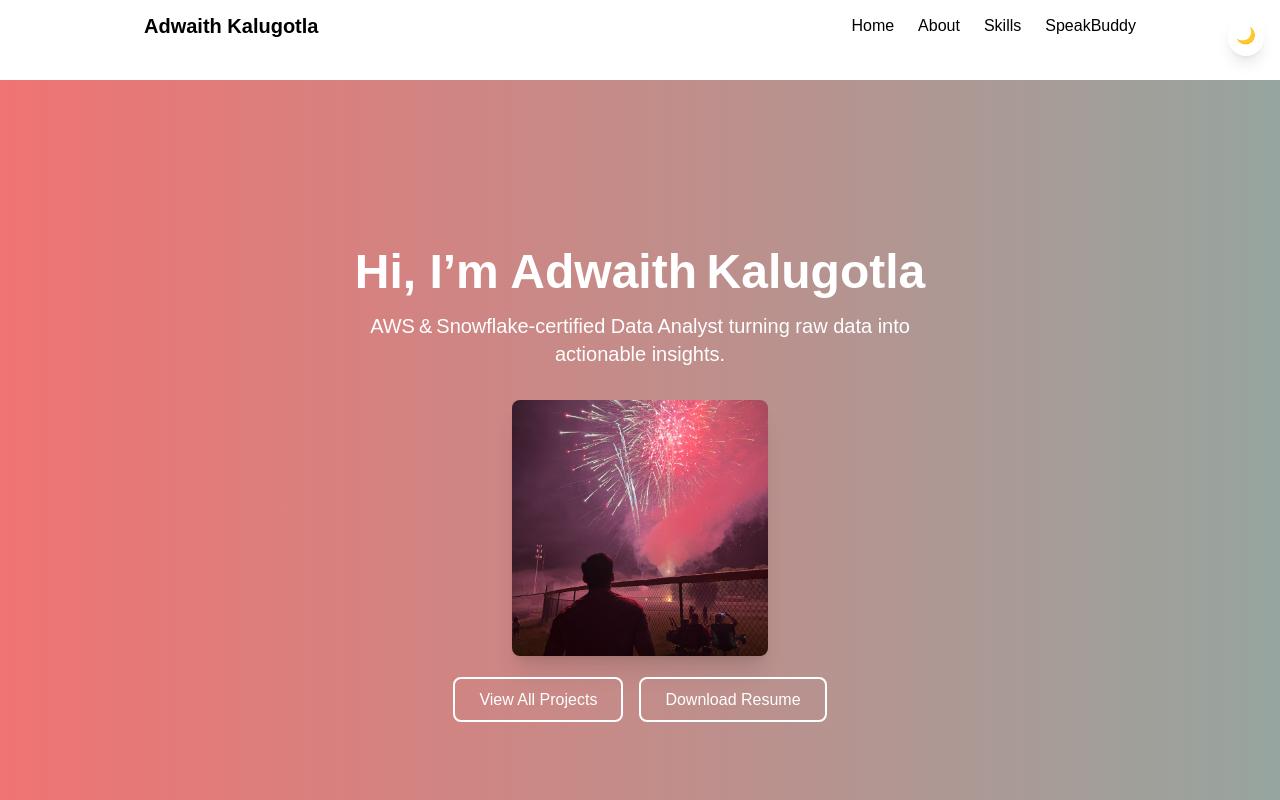
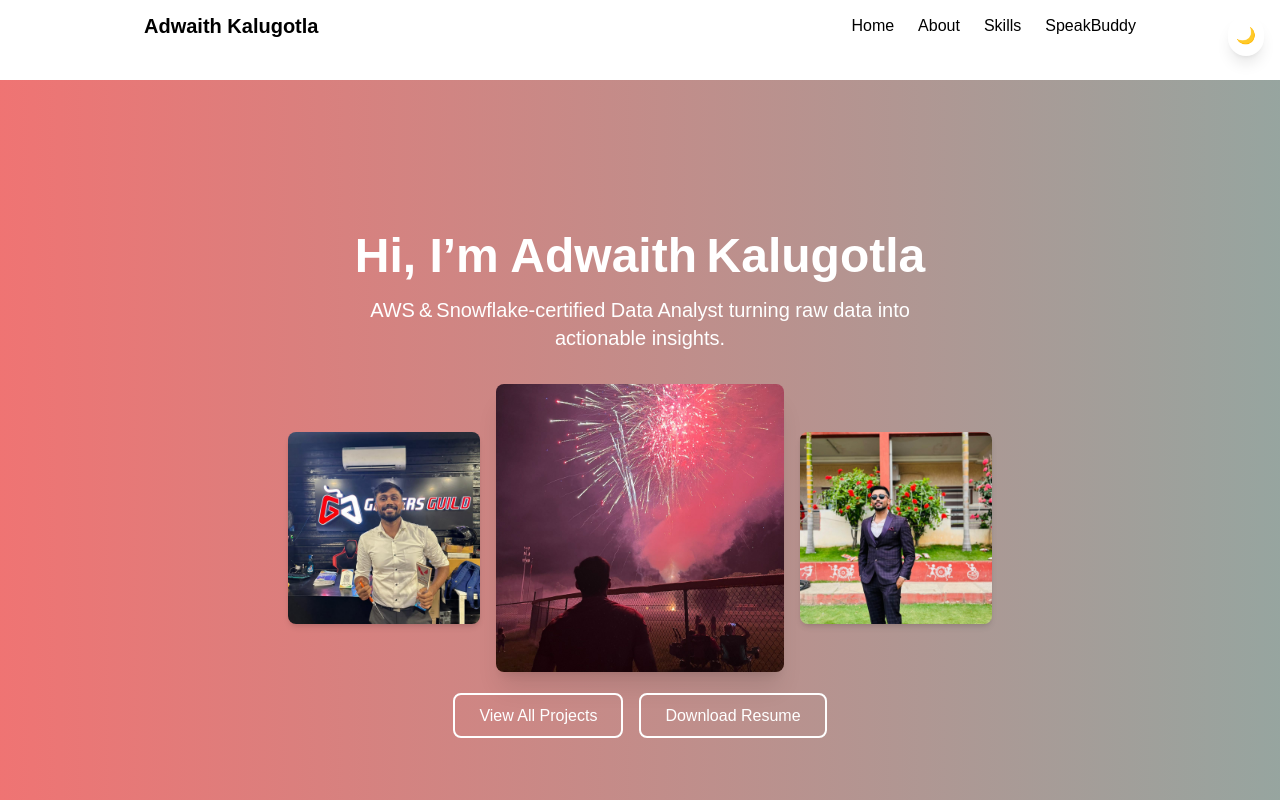
Before and after one commit to adwaithkalugotla/portfolio, a Next.js app: page / in a window 1280 px wide. Shown: the top 800 px of the page. Built offline with nearby package versions, Linux system fonts and the light colour scheme.

Commit message:
Add flanking portraits to Hero section

```diff
--- a/components/Hero.tsx
+++ b/components/Hero.tsx
@@ -20,25 +20,37 @@ export default function Hero() {
         AWS & Snowflake‑certified Data Analyst turning raw data into actionable insights.
       </p>
 
-      {/* Your fireworks shot */}
-      <img
-        src="/images/indexpic.jpg"
-        alt="Fireworks celebration"
-        className="w-64 h-64 object-cover rounded-lg shadow-xl mb-8"
-      />
+      {/* Portrait trio: left, center, right */}
+      <div className="flex flex-col sm:flex-row items-center justify-center gap-4 mb-8">
+        {/* Left portrait */}
+        <img
+          src="/images/nehapic2forhero.jpg"
+          alt="Neha smiling (left)"
+          className="w-40 h-40 sm:w-48 sm:h-48 object-cover rounded-lg shadow-md"
+        />
+
+        {/* Center fireworks shot */}
+        <img
+          src="/images/indexpic.jpg"
+          alt="Fireworks celebration"
+          className="w-64 h-64 sm:w-72 sm:h-72 object-cover rounded-lg shadow-xl"
+        />
+
+        {/* Right portrait */}
+        <img
+          src="/images/nehapicforhero.jpg"
+          alt="Neha casual pose (right)"
+          className="w-40 h-40 sm:w-48 sm:h-48 object-cover rounded-lg shadow-md"
+        />
+      </div>
 
       <div className="space-x-4">
-
-
-        {/* View All Projects (now correctly pointing to /projects) */}
         <Link
           href="/projects"
           className="btn px-6 py-3 border-2 border-white text-white rounded-lg hover:bg-white hover:text-primary transition"
         >
           View All Projects
         </Link>
-
-        {/* Download Resume */}
         <a
           href="/resume_Adwaith.pdf"
           download
```
Also changed, not shown: public/images/nehapic2forhero.jpg (added), public/images/nehapicforhero.jpg (added).
